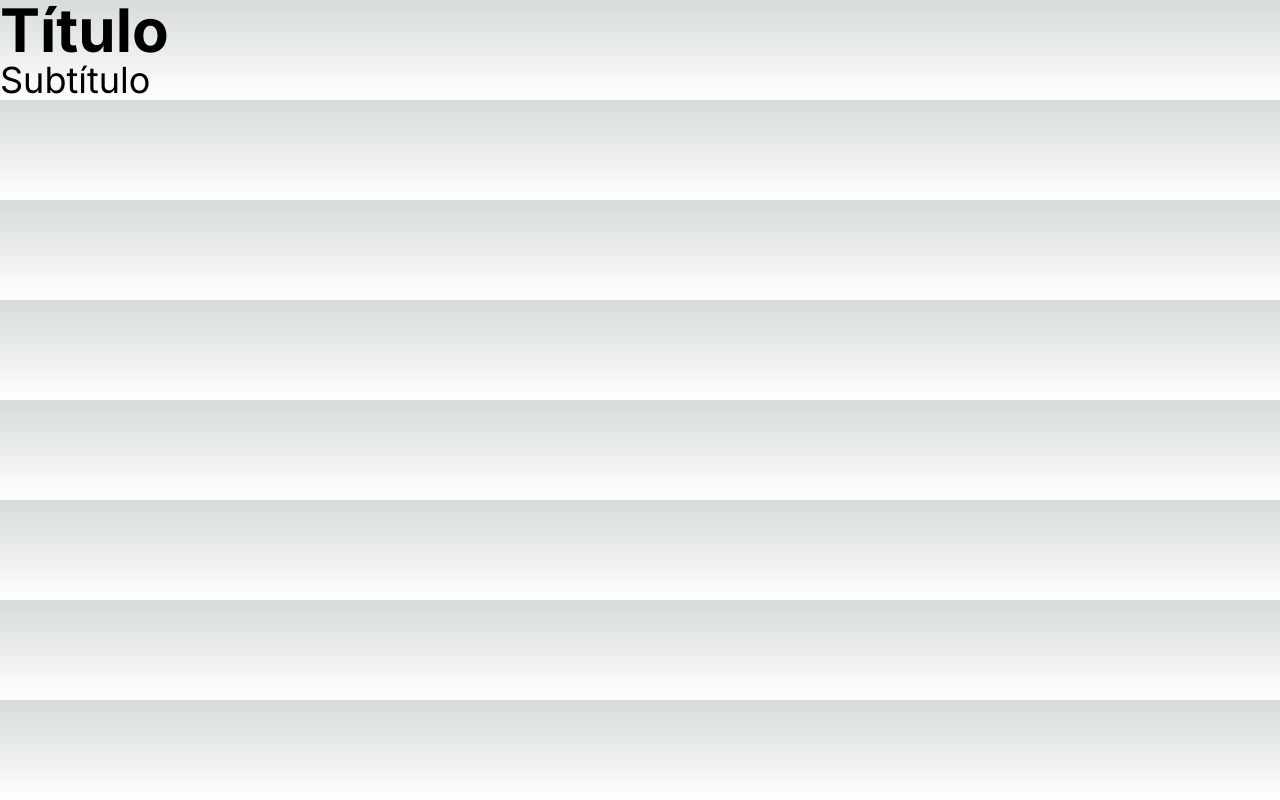
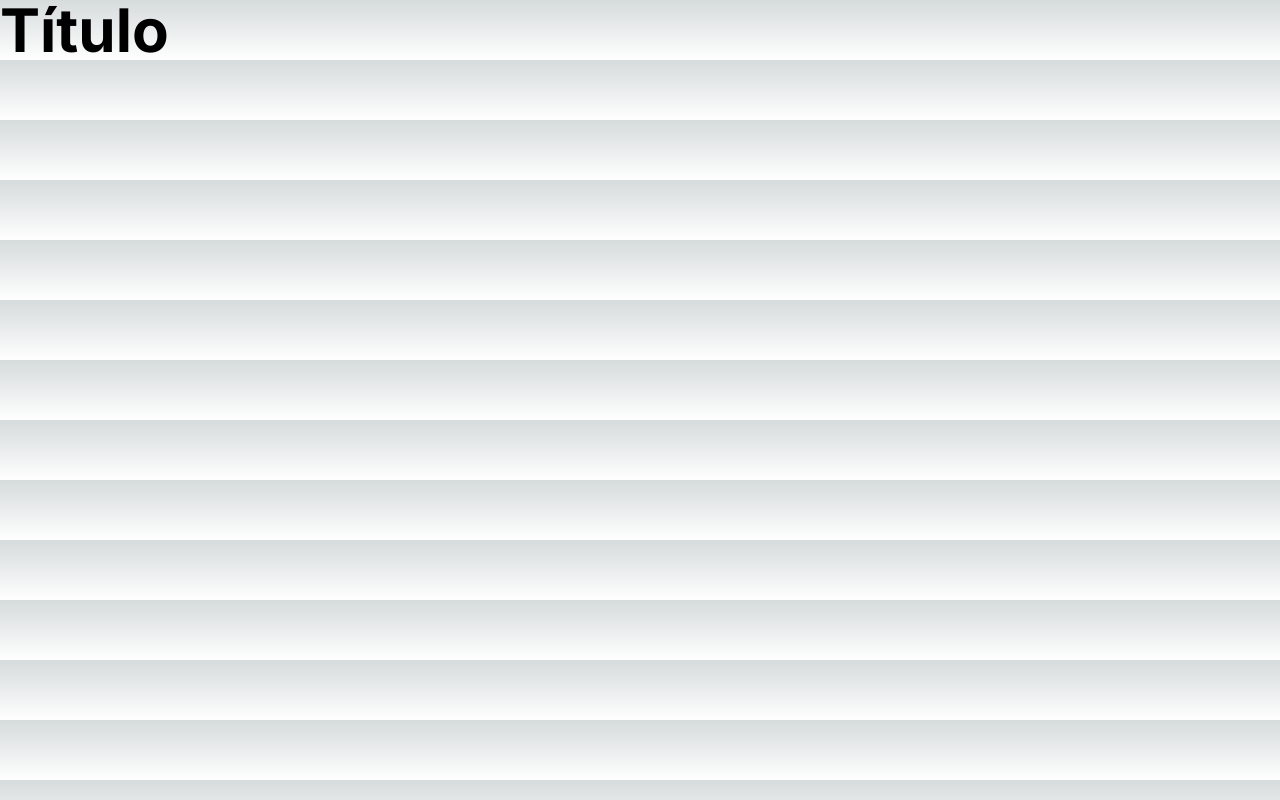
Before and after one commit to Ygor-Evaldt-dev/fundamentos-do-react, a Next.js app in the folder my-app/: page /componentes/titulo in a window 1280 px wide. Built offline with nearby package versions, Linux system fonts and the light colour scheme.

Commit message:
atualizado componente de título

```diff
--- a/my-app/src/app/componentes/titulo/page.tsx
+++ b/my-app/src/app/componentes/titulo/page.tsx
@@ -1,8 +1,5 @@
 export default function Page() {
     return (
-        <section>
-            <h1 className="text-red-500, text-6xl font-bold">Título</h1>
-            <h2 className="text-red-950, text-4xl">Subtítulo</h2>
-        </section>
+        <h1 className="text-red-500, text-6xl font-bold">Título</h1>
     );
 }
```
